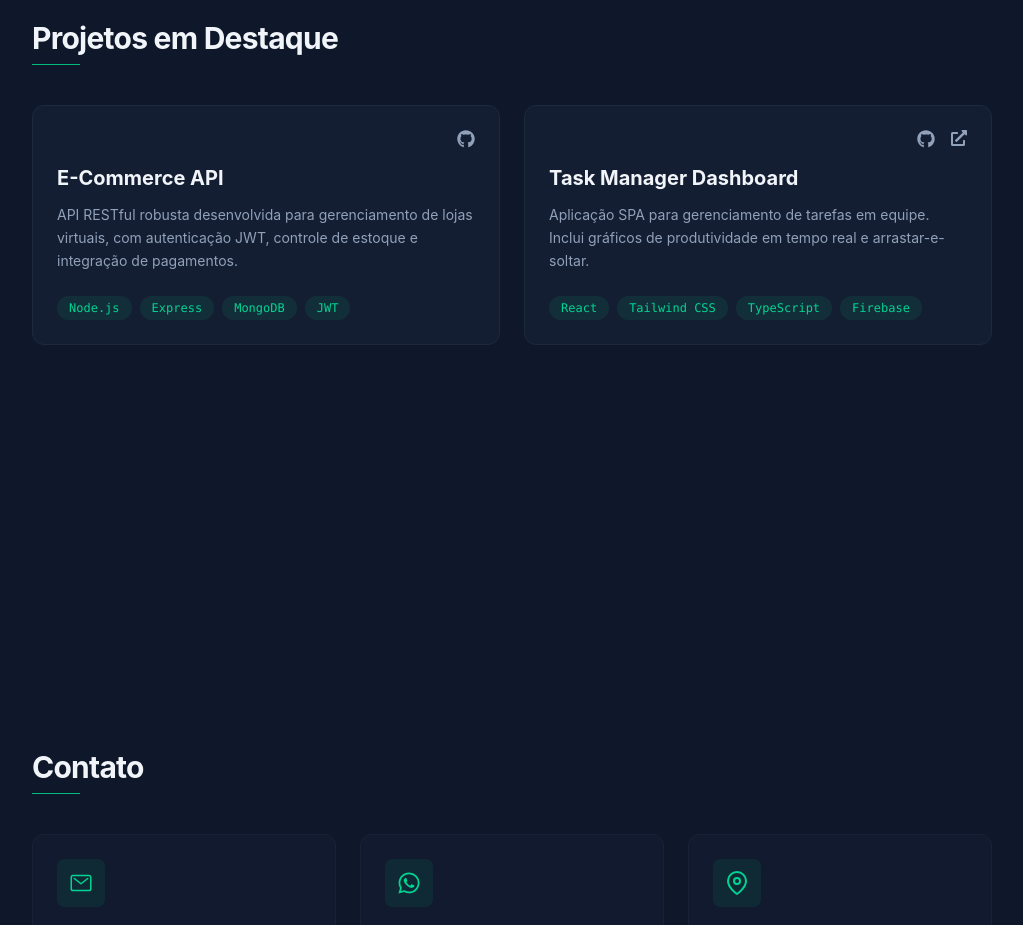
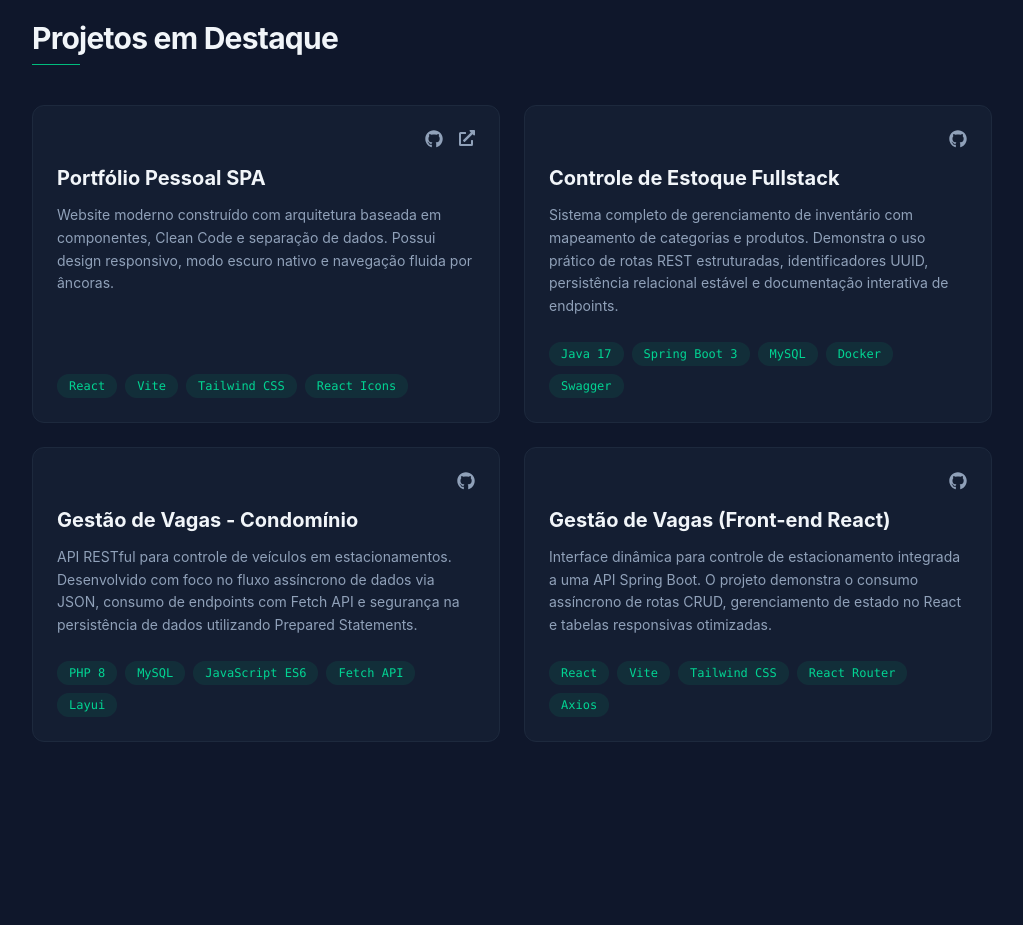
Before and after one commit to SaimomFernandes/new-portifoly, a React (Vite) app: page / in a window 1280 px wide. Shown: the part 940-1865 px from the top of the page, without its empty margins (160-1183 px from the left). Built offline with nearby package versions, Linux system fonts and the light colour scheme.

Commit message:
atualisando lista de projetos

```diff
--- a/src/components/data/projects.js
+++ b/src/components/data/projects.js
@@ -1,17 +1,32 @@
 const projectsData = [
+
   {
-    title: "E-Commerce API",
-    description: "API RESTful robusta desenvolvida para gerenciamento de lojas virtuais, com autenticação JWT, controle de estoque e integração de pagamentos.",
-    tags: ["Node.js", "Express", "MongoDB", "JWT"],
-    githubUrl: "https://github.com",
-    deployUrl: ""
+    title: "Portfólio Pessoal SPA",
+    description: "Website moderno construído com arquitetura baseada em componentes, Clean Code e separação de dados. Possui design responsivo, modo escuro nativo e navegação fluida por âncoras.",
+    tags: ["React", "Vite", "Tailwind CSS", "React Icons"],
+    githubUrl: "https://github.com/SaimomFernandes/new-portifoly", // Link do repositório quando criar
+    deployUrl: "https://vercel.app" // Link gerado no deploy
+  },
+   {
+    title: "Controle de Estoque Fullstack",
+    description: "Sistema completo de gerenciamento de inventário com mapeamento de categorias e produtos. Demonstra o uso prático de rotas REST estruturadas, identificadores UUID, persistência relacional estável e documentação interativa de endpoints.",
+    tags: ["Java 17", "Spring Boot 3", "MySQL", "Docker", "Swagger"],
+    githubUrl: "https://github.com/SaimomFernandes/controle-estoque", // Cole o link do seu projeto aqui
+    deployUrl: "" // Fica vazio já que roda local com Docker
   },
   {
-    title: "Task Manager Dashboard",
-    description: "Aplicação SPA para gerenciamento de tarefas em equipe. Inclui gráficos de produtividade em tempo real e arrastar-e-soltar.",
-    tags: ["React", "Tailwind CSS", "TypeScript", "Firebase"],
-    githubUrl: "https://github.com",
-    deployUrl: "https://google.com"
-  }
+    title: "Gestão de Vagas - Condomínio",
+    description: "API RESTful para controle de veículos em estacionamentos. Desenvolvido com foco no fluxo assíncrono de dados via JSON, consumo de endpoints com Fetch API e segurança na persistência de dados utilizando Prepared Statements.",
+    tags: ["PHP 8", "MySQL", "JavaScript ES6", "Fetch API", "Layui"],
+    githubUrl: "https://github.com/SaimomFernandes/contreoller-de-vagas-projeto-da-facudade", // Substitua pelo seu link real do Git
+    deployUrl: "" // Fica em branco pois roda em servidor local (XAMPP)
+  },
+  {
+    title: "Gestão de Vagas (Front-end React)",
+    description: "Interface dinâmica para controle de estacionamento integrada a uma API Spring Boot. O projeto demonstra o consumo assíncrono de rotas CRUD, gerenciamento de estado no React e tabelas responsivas otimizadas.",
+    tags: ["React", "Vite", "Tailwind CSS", "React Router", "Axios"],
+    githubUrl: "https://github.com/SaimomFernandes/consumindo-api-safe-parking", // Seu link do Git
+    deployUrl: "" // Fica em branco pois depende da API Spring rodando local
+  },
 ];
 export default projectsData;
```
Also changed, not shown: 1 other file (tests, documents, lock files or other folders).
